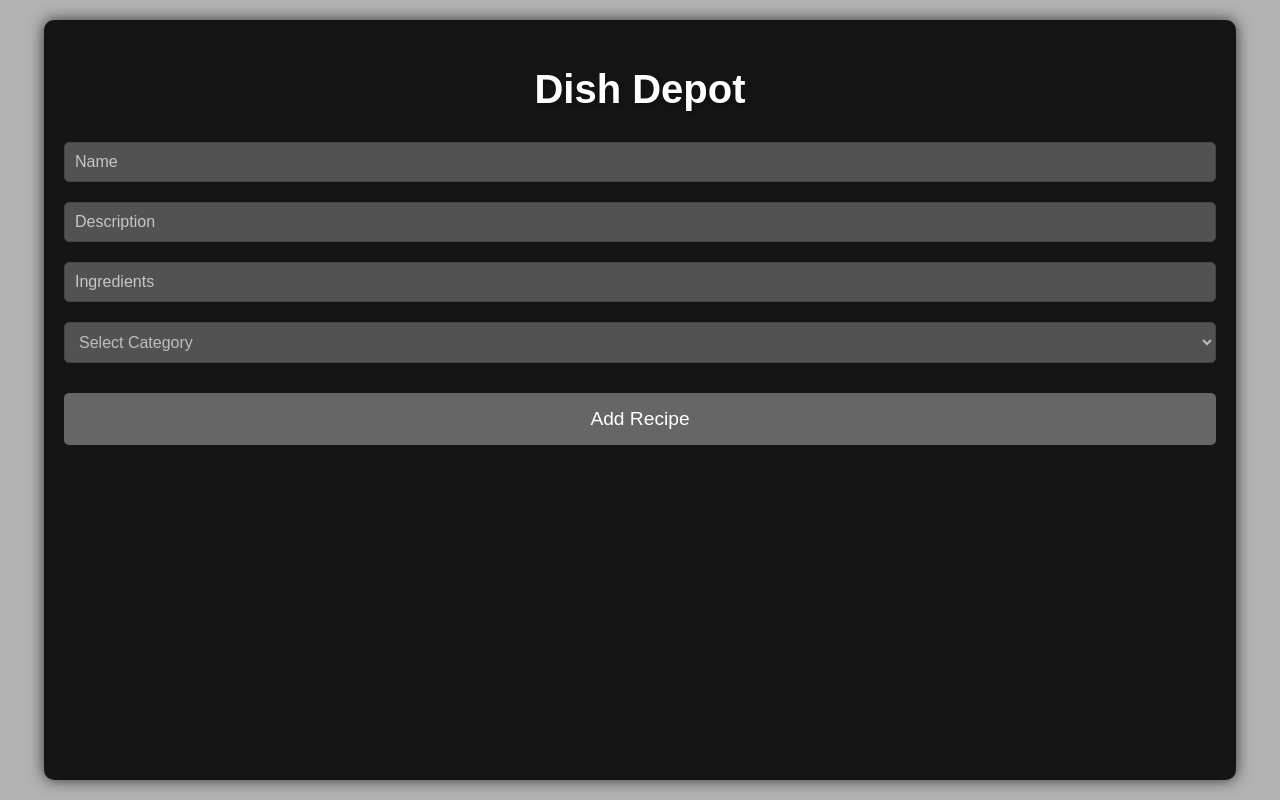
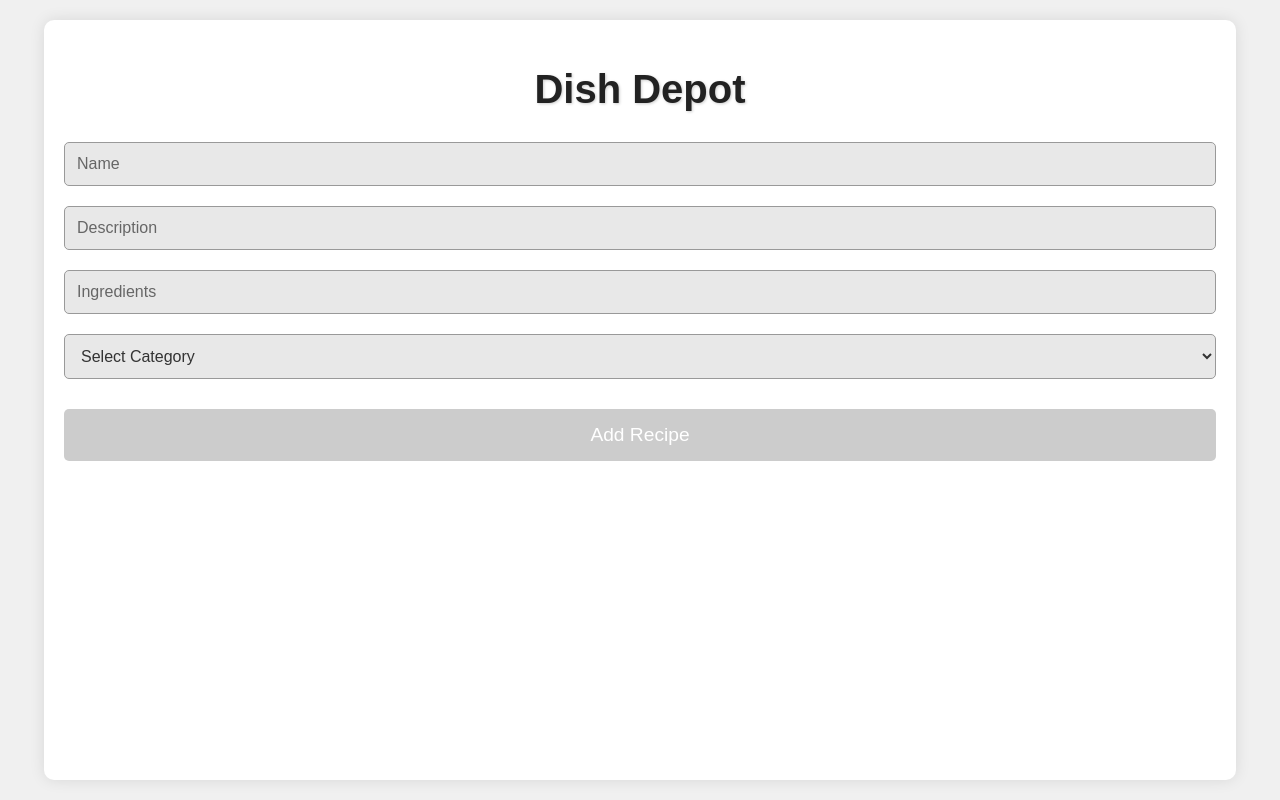
Before and after one commit to dmcclellan3/recipe-book, a React (Vite) app in the folder recipe-book/: page / in a window 1280 px wide. Built offline with nearby package versions, Linux system fonts and the light colour scheme.

Commit message:
changing css

```diff
--- a/recipe-book/src/index.css
+++ b/recipe-book/src/index.css
@@ -1,6 +1,6 @@
 body {
-  background-color: #b2b2b2;
-  color: #7c7b7b;
+  background-color: #f0f0f0; /* Lighter background for better contrast */
+  color: #333333; /* Darker text for better readability */
   font-family: Arial, sans-serif;
   margin: 0;
   padding: 0;
@@ -13,9 +13,9 @@ body {
 
 .App {
   padding: 20px;
-  background-color: #151515;
+  background-color: #ffffff; /* Lightened container background */
   border-radius: 10px;
-  box-shadow: 0 0 15px rgba(0, 0, 0, 0.7);
+  box-shadow: 0 0 15px rgba(0, 0, 0, 0.1); /* Softer, lighter shadow */
   max-width: 1200px;
   width: 90vw;
   height: 90vh;
@@ -27,8 +27,8 @@ h1 {
   text-align: center;
   font-size: 2.5rem;
   margin-bottom: 20px;
-  color: #fff;
-  text-shadow: 2px 2px 5px rgba(0, 0, 0, 0.3);
+  color: #222222; /* Darker header color for better contrast */
+  text-shadow: 1px 1px 3px rgba(0, 0, 0, 0.2); /* Subtle shadow to give it some depth */
 }
 
 form {
@@ -38,27 +38,28 @@ form {
 
 input[type="text"],
 select {
-  background-color: #525252;
-  color: #bfbebe;
-  border: 1px solid #444;
-  padding: 10px;
+  background-color: #e8e8e8; /* Lighter input background for contrast */
+  color: #333333; /* Dark text for better readability */
+  border: 1px solid #999999; /* Slightly darker border */
+  padding: 12px;
   margin: 10px 0;
   border-radius: 5px;
   font-size: 1rem;
-  transition: border-color 0.3s;
+  transition: border-color 0.3s, background-color 0.3s;
 }
 
 input[type="text"]:focus,
 select:focus {
-  border-color: #007BFF;
+  border-color: #ff9800; /* Bright orange for focus */
+  background-color: #f2f2f2; /* Slightly lighter background on focus */
 }
 
 input[type="text"]::placeholder {
-  color: #c7c7c7;
+  color: #666666; /* Darker placeholder for visibility */
 }
 
 button {
-  background-color: #007BFF;
+  background-color: #ff9800; /* Bright orange button for higher contrast */
   color: #fff;
   border: none;
   padding: 15px;
@@ -70,12 +71,12 @@ button {
 }
 
 button:hover {
-  background-color: #0056b3;
+  background-color: #e68a00; /* Slightly darker on hover */
   transform: translateY(-2px);
 }
 
 button:disabled {
-  background-color: #666;
+  background-color: #cccccc; /* More visible disabled button */
   cursor: not-allowed;
 }
 
@@ -87,18 +88,25 @@ button:disabled {
 }
 
 .recipe-item {
-  background-color: #444444;
-  color: #d9d6d6;
+  background-color: #ffffff; /* Lighter card background for contrast */
+  color: #333333; /* Darker text */
   padding: 15px;
   margin: 10px 0;
   border-radius: 5px;
+  border: 1px solid #dddddd; /* Light border for recipe cards */
   transition: transform 0.3s ease, box-shadow 0.3s ease;
+  box-shadow: 0 2px 4px rgba(0, 0, 0, 0.1); /* Softer shadow */
+}
 
+.recipe-item:hover {
+  transform: translateY(-3px);
+  box-shadow: 0 4px 8px rgba(0, 0, 0, 0.2); /* Lift and shadow on hover */
 }
 
 .recipe-item h3 {
   margin: 0;
   font-size: 1.5rem;
+  color: #222222; /* Darker header text for cards */
 }
 
 .recipe-item p {
@@ -108,7 +116,7 @@ button:disabled {
 label {
   font-size: 1.2rem;
   margin-bottom: 5px;
-  color: #9d9c9c;
+  color: #555555; /* Darker label text */
 }
 
 .required-message {
```
